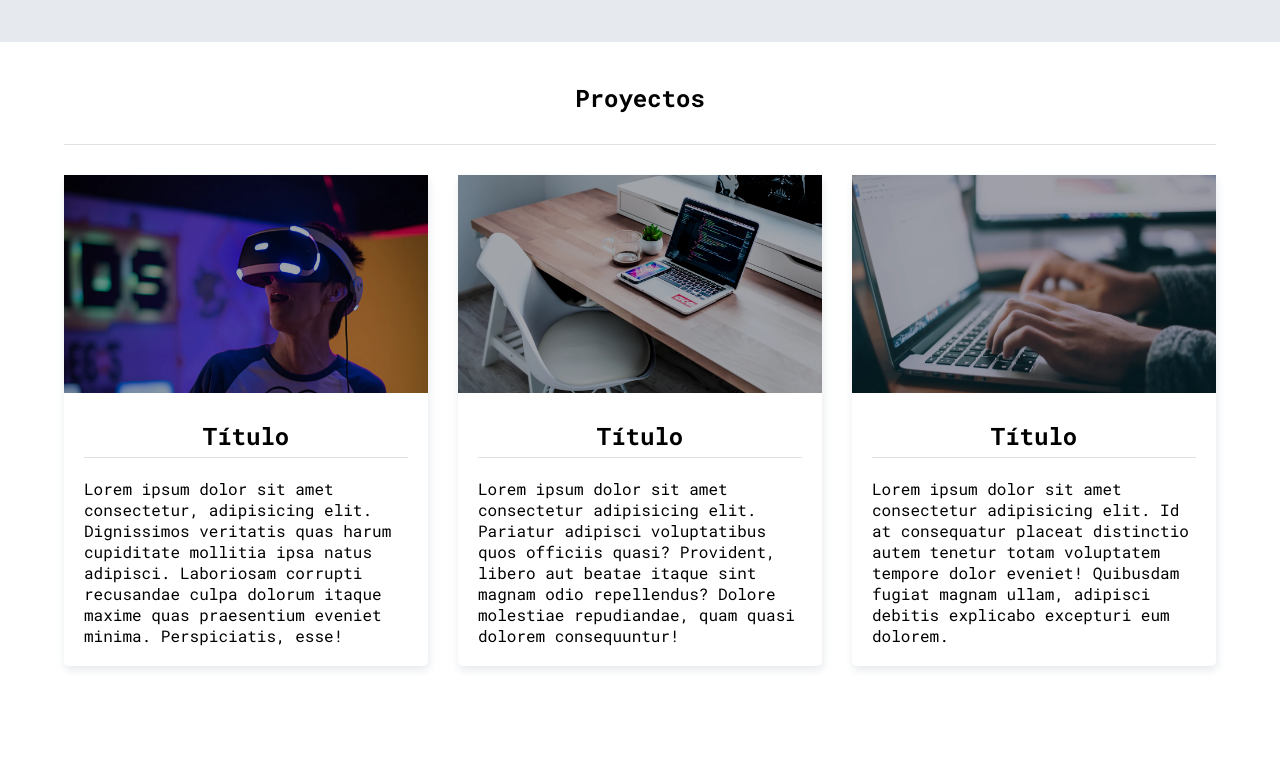
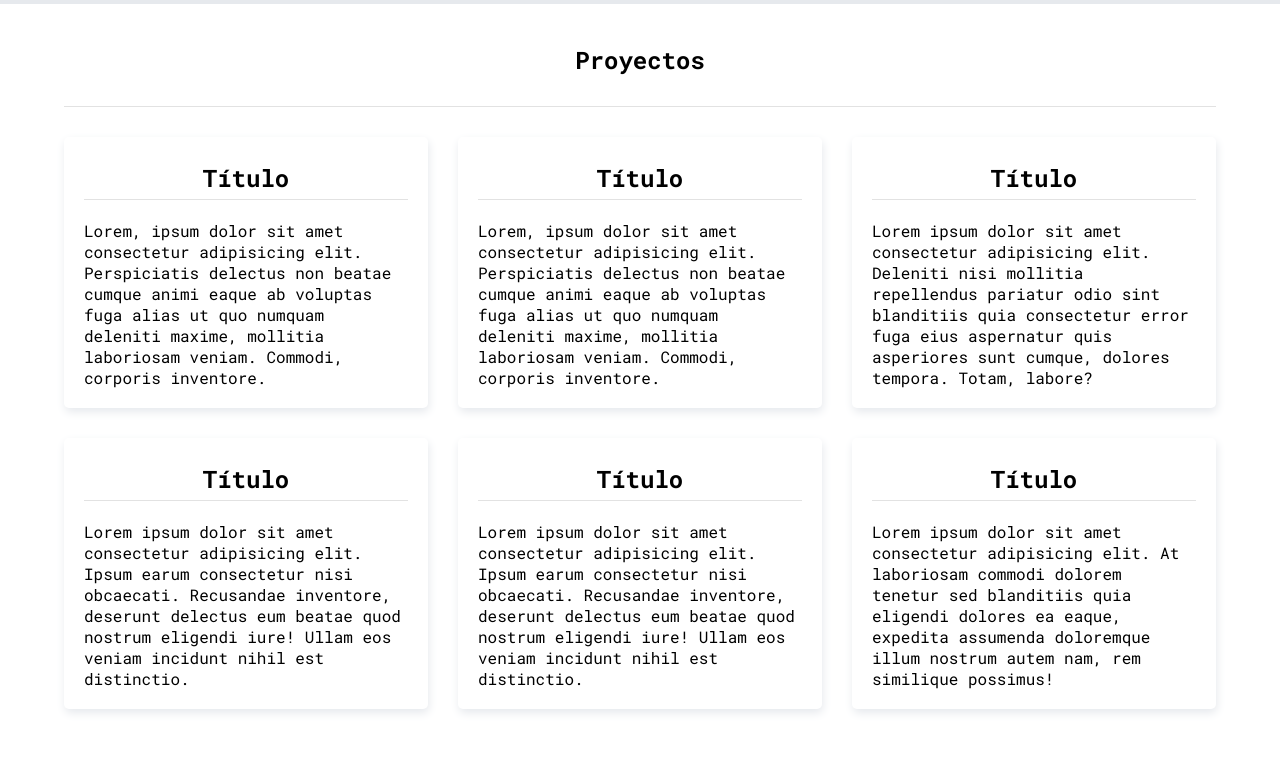
Before and after one commit to Santiago-Ruberto/My-Personal-Blog, a plain HTML site: page perfil.html in a window 1280 px wide. Shown: the part 398-1160 px from the top of the page. Drawn offline with Linux system fonts and the light colour scheme.

Commit message:
Second commit

```diff
--- a/perfil.html
+++ b/perfil.html
@@ -1,54 +1,40 @@
 <!DOCTYPE html>
 <html lang="es">
+
 <head>
   <meta charset="utf-8" />
   <meta name="viewport" content="width=device-width, initial-scale=1.0" />
   <meta name="description" content="Blog personal de Santiago Ruberto" />
-    <title>Blog</title>
-    <link
-      rel="shortcut icon"
-      href="./assets/images-webp/css3.webp"
-      type="/image/x-icon"
-    />
+  <title>About me</title>
+  <link rel="shortcut icon" href="./assets/images-webp/css3.webp" type="image/x-icon" />
   <link rel="stylesheet" href="./css/font/flaticon.css" />
   <link rel="stylesheet" href="./css/main.css" />
   <link rel="stylesheet" href="./css/tablet.css" media="screen and (max-width: 950px)">
   <link rel="stylesheet" href="./css/mobile.css" media="screen and (max-width: 600px)">
 </head>
+
 <body>
   <header>
     <section class="header__social--container">
       <div class="header__social">
-          <a href="#" class="social__link"
-            ><span class="flaticon-001-facebook"></span
-          ></a>
-          <a href="#" class="social__link"
-            ><span class="flaticon-002-twitter"></span
-          ></a>
-          <a href="#" class="social__link"
-            ><span class="flaticon-011-instagram"></span
-          ></a>
-          <a href="#" class="social__link"
-            ><span class="flaticon-010-linkedin"></span
-          ></a>
-          <a href="#" class="social__link"
-            ><span class="flaticon-008-youtube"></span
-          ></a>
+        <a href="#" class="social__link"><span class="flaticon-001-facebook"></span></a>
+        <a href="#" class="social__link"><span class="flaticon-002-twitter"></span></a>
+        <a href="#" class="social__link"><span class="flaticon-011-instagram"></span></a>
+        <a href="#" class="social__link"><span class="flaticon-010-linkedin"></span></a>
+        <a href="#" class="social__link"><span class="flaticon-008-youtube"></span></a>
       </div>
     </section>
     <section class="header__logo--container">
       <nav class="header__logo">
-          <a href="./index.html"
-            ><img loading="lazy" src="./assets/images-webp/logo-negro.webp" width="220px"
-          /></a>
+        <a href="./index.html"><img src="./assets/images-webp/logo-negro.webp" width="220px" alt="Logo" /></a>
         <a href="./perfil.html" class="header__profile">Sobre mí</a>
       </nav>
     </section>
-    </header>
   <main class="main__aboutme--container">
     <div class="main__aboutme">
+
       <figure>
-          <img loading="lazy" src="/assets/images-webp/DSC_0431.jpg " />
+        <img  src="./assets/images-webp/DSC_0431.jpg" alt="Imagen de perfil" />
       </figure>
       <div class="aboutme__text">
         <h2>Hola!, mi nombre es Santiago</h2>
@@ -66,53 +52,91 @@
     <div class="projects__cards--container">
       <div class="projects__card">
         <figure>
-            <a href="#">
-              <img loading="lazy" src="/assets/images-webp/post-1.webp" alt="Project image" />
+
+
           </a>
         </figure>
         <div class="project__card--text">
           <h2>Título</h2>
           <p>
-              Lorem ipsum dolor sit amet consectetur, adipisicing elit. Dignissimos veritatis quas harum cupiditate mollitia ipsa natus adipisci. Laboriosam corrupti recusandae culpa dolorum itaque maxime quas praesentium eveniet minima. Perspiciatis, esse!
+            Lorem, ipsum dolor sit amet consectetur adipisicing elit. Perspiciatis delectus non beatae cumque animi eaque ab voluptas fuga alias ut quo numquam deleniti maxime, mollitia laboriosam veniam. Commodi, corporis inventore.
           </p>
         </div>
       </div>
       <div class="projects__card">
         <figure>
-            <a href="#">
-              <img loading="lazy" src="/assets/images-webp/post-2.webp" alt="Project image" />
+
+
           </a>
         </figure>
         <div class="project__card--text">
           <h2>Título</h2>
           <p>
-              Lorem ipsum dolor sit amet consectetur adipisicing elit. Pariatur adipisci voluptatibus quos officiis quasi? Provident, libero aut beatae itaque sint magnam odio repellendus? Dolore molestiae repudiandae, quam quasi dolorem consequuntur!
+            Lorem, ipsum dolor sit amet consectetur adipisicing elit. Perspiciatis delectus non beatae cumque animi eaque ab voluptas fuga alias ut quo numquam deleniti maxime, mollitia laboriosam veniam. Commodi, corporis inventore.
           </p>
         </div>
       </div>
       <div class="projects__card">
         <figure>
-            <a href="#">
-              <img loading="lazy" src="/assets/images-webp/post-3.webp" alt="Project image" />
+
+
+          </a>
+        </figure>
+        <div class="project__card--text">
+          <h2>Título </h2>
+          <p>
+             Lorem ipsum dolor sit amet consectetur adipisicing elit. Deleniti nisi mollitia repellendus pariatur odio sint blanditiis quia consectetur error fuga eius aspernatur quis asperiores sunt cumque, dolores tempora. Totam, labore?
+          </p>
+        </div>
+      </div>
+      <div class="projects__card">
+        <figure>
+
+
+
+        </figure>
+        <div class="project__card--text">
+          <h2>Título </h2>
+          <p>
+            Lorem ipsum dolor sit amet consectetur adipisicing elit. Ipsum earum consectetur nisi obcaecati. Recusandae inventore, deserunt delectus eum beatae quod nostrum eligendi iure! Ullam eos veniam incidunt nihil est distinctio.
+          </p>
+        </div>
+      </div>
+      <div class="projects__card">
+        <figure>
+
+
+          </a>
+        </figure>
+        <div class="project__card--text">
+          <h2>Título </h2>
+          <p>
+           Lorem ipsum dolor sit amet consectetur adipisicing elit. Ipsum earum consectetur nisi obcaecati. Recusandae inventore, deserunt delectus eum beatae quod nostrum eligendi iure! Ullam eos veniam incidunt nihil est distinctio.
+          </p>
+        </div>
+      </div>
+
+                  <div class="projects__card">
+                    <figure>
+
+
                       </a>
                     </figure>
                     <div class="project__card--text">
                       <h2>Título</h2>
                       <p>
-              Lorem ipsum dolor sit amet consectetur adipisicing elit. Id at consequatur placeat distinctio autem tenetur totam voluptatem tempore dolor eveniet! Quibusdam fugiat magnam ullam, adipisci debitis explicabo excepturi eum dolorem.
+                        Lorem ipsum dolor sit amet consectetur adipisicing elit. At laboriosam commodi dolorem tenetur sed blanditiis quia eligendi dolores ea eaque, expedita assumenda doloremque illum nostrum autem nam, rem similique possimus!
                       </p>
                     </div>
                   </div>
-        <div class="projects__card">
 
-        </div>
     </div>
   </section>
   <section class="section__contact--container">
     <div class="section__contact">
       <div class="contact--item">
         <figure>
-            <img loading="lazy" src="./assets/images-webp/newsletter.webp" alt="newsletter" />
+          <img  src="./assets/images-webp/newsletter.webp" alt="newsletter" />
         </figure>
         <div class="item__text">
           <a href="mailto:email.com">Contacto</a>
@@ -121,7 +145,7 @@
       </div>
       <div class="contact--item">
         <figure>
-            <img loading="lazy" src="./assets/images-webp/like.webp" alt="newsletter" />
+          <img  src="./assets/images-webp/like.webp" alt="newsletter" />
         </figure>
         <div class="item__text">
           <a href="mailto:email.com">Escribe</a>
@@ -135,4 +159,5 @@
     <p>Lorem ipsum dolor amet consectetur adipisicing elit.</p>
   </footer>
 </body>
+
 </html>
```
Also changed, not shown: blog.html (+1 -1 lines), blogs.html (+1 -1 lines), index.html (+1 -1 lines), 1 other file. Lines whose indentation alone changed are shown as unchanged.
